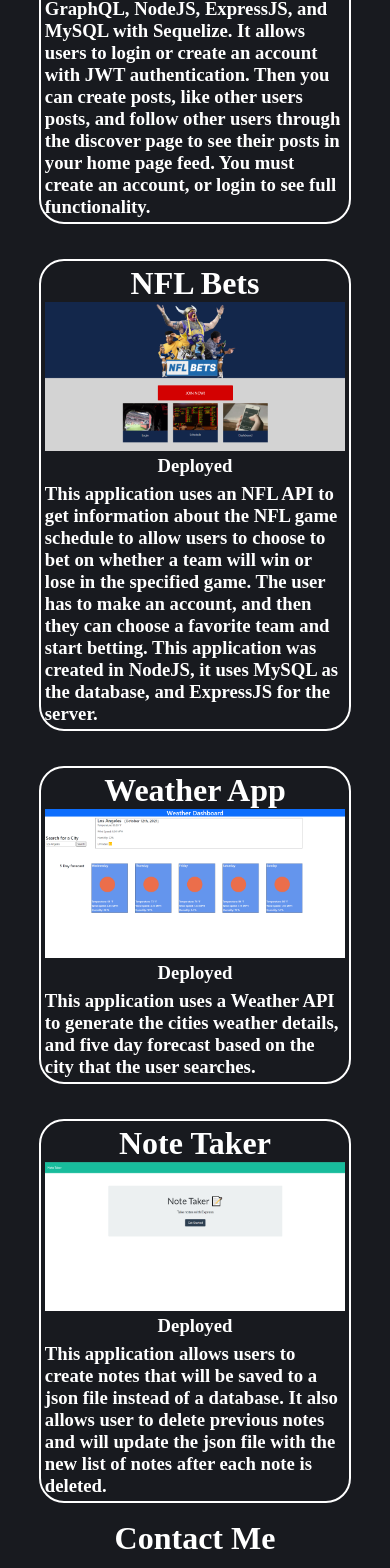
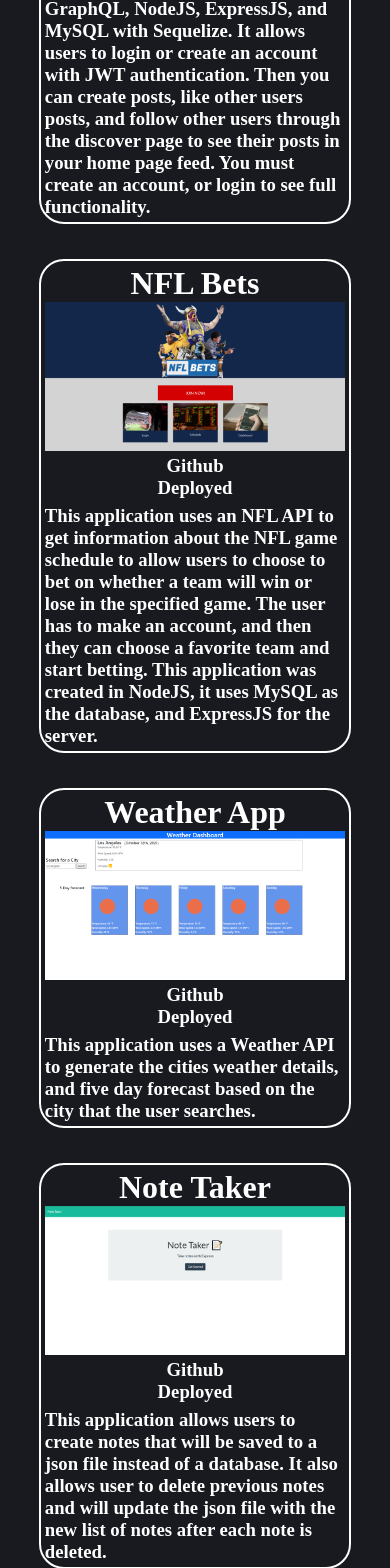
Before and after one commit to Dominick-Simone/React-Portfolio, a React (Create React App) app: page / in a window 390 px wide. Shown: the part 432-2000 px from the top of the page. Built offline with nearby package versions, Linux system fonts and the light colour scheme.

Commit message:
adding mobile responsiveness

```diff
--- a/src/components/Projects.js
+++ b/src/components/Projects.js
@@ -26,7 +26,7 @@ const Projects = () => {
             </div>
             <div className="projectDiv">
                 <div class="projectLinks">
-                    <h3 className="projectTitle projectLinks"><a href="https://github.com/Dominick-Simone/NFL_Bets" className="linkStyles" target="_blank">Github</a></h3>
+                    <h3 className="projectTitle"><a href="https://github.com/Dominick-Simone/NFL_Bets" className="linkStyles" target="_blank">Github</a></h3>
                     <h1 className="projectTitle">NFL Bets</h1>
                     <h3 className="projectTitle"><a href="https://vast-eyrie-51403.herokuapp.com/" className="linkStyles" target="_blank">Deployed</a></h3>
                 </div>
@@ -38,14 +38,14 @@ const Projects = () => {
                     <img src={nflBetsIMG} className="projectImage" alt="NFL Bets" />
                 </a>
                 <div className='projectMobile'>
-                    <h3 className="projectTitle projectLinks"><a href="https://github.com/Dominick-Simone/NFL_Bets" className="linkStyles" target="_blank">Github</a></h3>
+                    <h3 className="projectTitle"><a href="https://github.com/Dominick-Simone/NFL_Bets" className="linkStyles" target="_blank">Github</a></h3>
                     <h3 className="projectTitle"><a href="https://vast-eyrie-51403.herokuapp.com/" className="linkStyles" target="_blank">Deployed</a></h3>
                 </div>
                 <h3 className="projectText">This application uses an NFL API to get information about the NFL game schedule to allow users to choose to bet on whether a team will win or lose in the specified game. The user has to make an account, and then they can choose a favorite team and start betting. This application was created in NodeJS, it uses MySQL as the database, and ExpressJS for the server.</h3>
             </div>
             <div className="projectDiv">
                 <div class="projectLinks">
-                    <h3 className="projectTitle projectLinks"><a href="https://github.com/Dominick-Simone/Weather-App" className="linkStyles" target="_blank">Github</a></h3>
+                    <h3 className="projectTitle"><a href="https://github.com/Dominick-Simone/Weather-App" className="linkStyles" target="_blank">Github</a></h3>
                     <h1 className="projectTitle">Weather App</h1>
                     <h3 className="projectTitle"><a href="https://dominick-simone.github.io/Weather-App/" className="linkStyles" target="_blank">Deployed</a></h3>
                 </div>
@@ -56,14 +56,14 @@ const Projects = () => {
                     <img src={weatherAppIMG} className="projectImage" alt="NFL Bets" />
                 </a>
                 <div className='projectMobile'>
-                    <h3 className="projectTitle projectLinks"><a href="https://github.com/Dominick-Simone/NFL_Bets" className="linkStyles" target="_blank">Github</a></h3>
+                    <h3 className="projectTitle"><a href="https://github.com/Dominick-Simone/NFL_Bets" className="linkStyles" target="_blank">Github</a></h3>
                     <h3 className="projectTitle"><a href="https://vast-eyrie-51403.herokuapp.com/" className="linkStyles" target="_blank">Deployed</a></h3>
                 </div>
                 <h3 className="projectText">This application uses a Weather API to generate the cities weather details, and five day forecast based on the city that the user searches.</h3>
             </div>
             <div className="projectDiv">
                 <div class="projectLinks">
-                    <h3 className="projectTitle projectLinks"><a href="https://github.com/Dominick-Simone/Note-Taker" className="linkStyles" target="_blank">Github</a></h3>
+                    <h3 className="projectTitle"><a href="https://github.com/Dominick-Simone/Note-Taker" className="linkStyles" target="_blank">Github</a></h3>
                     <h1 className="projectTitle">Note Taker</h1>
                     <h3 className="projectTitle"><a href="https://thawing-coast-14961.herokuapp.com/" className="linkStyles" target="_blank">Deployed</a></h3>
                 </div>
@@ -74,7 +74,7 @@ const Projects = () => {
                     <img src={noteTakerIMG} className="projectImage" alt="NFL Bets" />
                 </a>
                 <div className='projectMobile'>
-                    <h3 className="projectTitle projectLinks"><a href="https://github.com/Dominick-Simone/Note-Taker" className="linkStyles" target="_blank">Github</a></h3>
+                    <h3 className="projectTitle"><a href="https://github.com/Dominick-Simone/Note-Taker" className="linkStyles" target="_blank">Github</a></h3>
                     <h3 className="projectTitle"><a href="https://thawing-coast-14961.herokuapp.com/" className="linkStyles" target="_blank">Deployed</a></h3>
                 </div>
                 <h3 className="projectText">This application allows users to create notes that will be saved to a json file instead of a database. It also allows user to delete previous notes and will update the json file with the new list of notes after each note is deleted.</h3>
```
